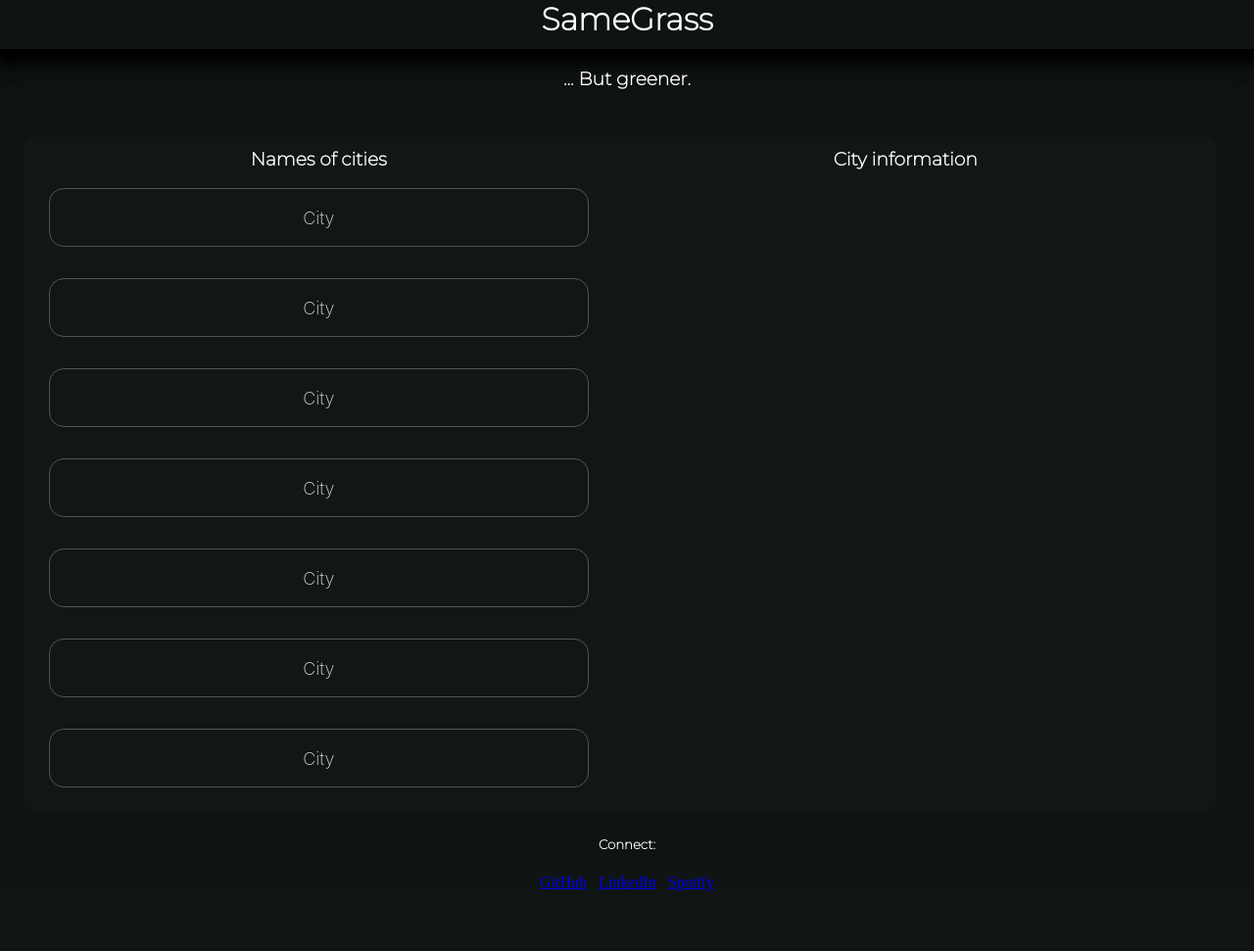
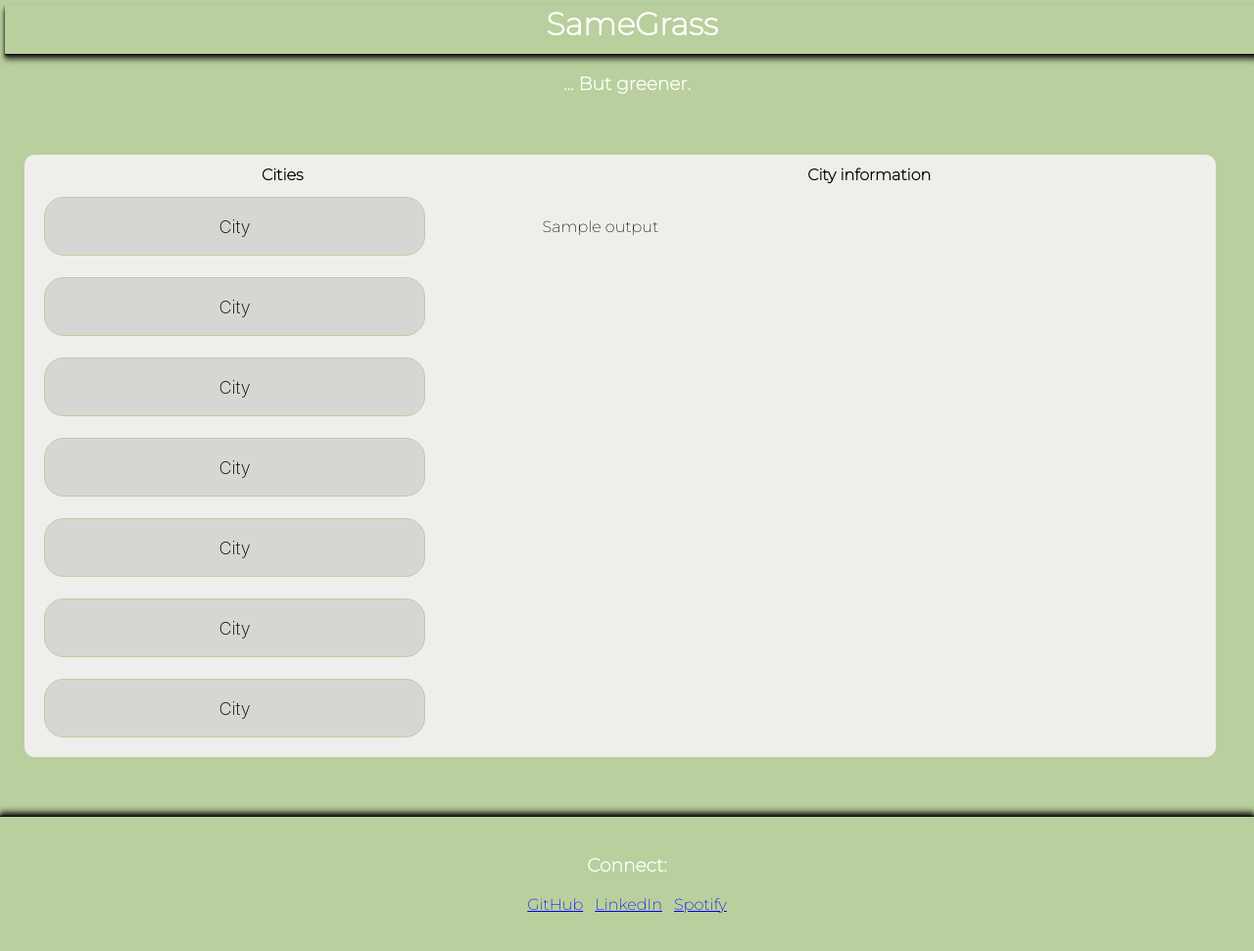
Before and after one commit to Xarlos89/SameGrass, a Flask app: template SameGrass/templates/index.html in a window 1280 px wide. Shown: the whole page at 98% size. Before the commit the page ends 910 px from the top, so only its background shows below. Run offline with Flask 2, Linux system fonts and the light colour scheme; the template is opened without the code that fills it: most values are stand-ins (such as "Sample title", 1, 10 or a date in 2020); parts of the project's set-up code (start-up, migrations or seed data) failed here and were passed over.

Commit message:
Style updates

```diff
--- /dev/null
+++ b/SameGrass/static/styles/button.css
@@ -0,0 +1,45 @@
+@import url('https://fonts.googleapis.com/css?family=Lato:100&display=swap');
+
+.button-1 {
+  appearance: none;
+  background-color: #d8d6d3;
+  border: .5px solid #b9cf9d;
+  border-radius: 20px;
+  box-sizing: border-box;
+  color: black;
+  cursor: pointer;
+  display: inline-block;
+  font-family: Roobert,-apple-system,BlinkMacSystemFont,"Segoe UI",Helvetica,Arial,sans-serif,"Apple Color Emoji","Segoe UI Emoji","Segoe UI Symbol";
+  font-size: 18px;
+  font-weight: 200;
+  line-height: normal;
+  margin: 0;
+  min-height: 60px;
+  min-width: 20px;
+  outline: none;
+  padding: 16px 24px;
+  text-align: center;
+  text-decoration: none;
+  transition: all 600ms cubic-bezier(.23, 1, 0.32, 1);
+  user-select: none;
+  -webkit-user-select: none;
+  touch-action: manipulation;
+  width: 80%;
+  will-change: transform;
+}
+
+.button-1:disabled {
+  pointer-events: none;
+}
+
+.button-1:hover {
+  color: rgb(255, 255, 255);
+  background-color: #8D8741;
+  box-shadow: rgba(0, 0, 0, 0.75) 0 8px 15px;
+  transform: translateY(-2px);
+}
+
+.button-1:active {
+  box-shadow: none;
+  transform: translateY(0);
+}
--- /dev/null
+++ b/SameGrass/static/styles/table.css
@@ -0,0 +1,21 @@
+@import url('https://fonts.googleapis.com/css?family=Lato:100&display=swap');
+
+table {
+  text-align: center;
+  padding: 8px;
+  margin: 25px;
+
+  background-color: #f0eeeb;
+  border-radius: 10px;
+  color: black;
+  font-family: 'Montserrat', sans-serif;
+
+}
+
+td {
+  height: 30px;
+  padding: 10px;
+  text-align: left;
+
+/*   border-bottom: 1px solid rgb(71, 71, 71); */
+}
--- a/SameGrass/static/styles/theme.css
+++ b/SameGrass/static/styles/theme.css
@@ -1,6 +1,15 @@
+@import url('https://fonts.googleapis.com/css?family=Lato:100&display=swap');
+
+html {
+    height: 100%;
+    margin: auto;
+    width: 100%;
+    overflow: scroll;
+}
+
 body{
   text-align: center;
-  background-color:#0f1413;
+  background-color:#b9cf9d;
   border: 0px;
   border-top: 0px;
   margin:0px
@@ -10,36 +19,52 @@ h1{
   color:#ffffff;
   font-family: 'Montserrat', serif;
 }
+.h1 {
+  text-align: center;
+  width: 100%;
+  border: 0px;
+  border-top: 0px;
+  margin:5px;
+  height: 50px;
+  box-shadow:
+  0 1px 1px hsl(0deg 0% 0% / 0.5),
+  0 2px 2px hsl(0deg 0% 0% / 0.5),
+  0 4px 4px hsl(0deg 0% 0% / 0.5),
+  0 6px 6px hsl(0deg 0% 0% / 0.5)
+  ;
+}
+
 h3{
   color:#ffffff;
   font-family: 'Montserrat', serif;
 }
+
+h5{
+  color:#ffffff;
+  font-family: 'Montserrat', serif;
+}
+
 p{
   color:#ffffff;
   font-family: 'Montserrat', serif;
 }
-h5{
+
+.footer {
+  left: 0;
+  bottom: 5;
+  width: 100%;
+  background-color: transparent;
+  color: black;
+  text-align: center;
   color:#ffffff;
-  font-family: 'Montserrat', sans-serif;
+  font-family: 'Montserrat', serif;
+  box-shadow:
+  0 -1px 0px hsl(0deg 0% 0% / 0.5),
+  0 -2px 2px hsl(0deg 0% 0% / 0.5),
+  0 -4px 4px hsl(0deg 0% 0% / 0.5),
+  0 -6px 6px hsl(0deg 0% 0% / 0.5)
 }
 
-table {
-  text-align: center;
-  padding: 8px;
-  margin: 25px;
-
-  background-color: #111716;
-  border-radius: 10px;
-  color: white;
-  font-family: 'Montserrat', sans-serif;
-
-}
-td {
-  height: 30px;
-  padding: 15px;
-  text-align: left;
-  /* border-bottom: 1px solid rgb(71, 71, 71); */
-}
 
 .Navbar{
   text-align: center;
@@ -48,115 +73,3 @@ td {
   margin:0px;
   height: 340pxpx;
 }
-
-.h1 {
-  text-align: center;
-  border: 0px;
-  border-top: 0px;
-  margin:0px;
-  height: 50px;
-  box-shadow:
-  0 1px 1px hsl(0deg 0% 0% / 0.5),
-  0 2px 2px hsl(0deg 0% 0% / 0.5),
-  0 4px 4px hsl(0deg 0% 0% / 0.5),
-  0 6px 6px hsl(0deg 0% 0% / 0.5),
-  0 8px 8px hsl(0deg 0% 0% / 0.5),
-  0 11px 11px hsl(0deg 0% 0% / 0.5),
-  0 14px 14px hsl(0deg 0% 0% / 0.5),
-  0 16px 16px hsl(0deg 0% 0% / 0.5),
-  0 32px 32px hsl(0deg 0% 0% / 0.1)
-  ;
-}
-
-
-.button-1 {
-  appearance: none;
-  background-color: transparent;
-  border: 1px solid #545454;
-  border-radius: 15px;
-  box-sizing: border-box;
-  color: #d9d9d9;
-  cursor: pointer;
-  display: inline-block;
-  font-family: Roobert,-apple-system,BlinkMacSystemFont,"Segoe UI",Helvetica,Arial,sans-serif,"Apple Color Emoji","Segoe UI Emoji","Segoe UI Symbol";
-  font-size: 18px;
-  font-weight: 200;
-  line-height: normal;
-  margin: 0;
-  min-height: 60px;
-  min-width: 30px;
-  outline: none;
-  padding: 16px 24px;
-  text-align: center;
-  text-decoration: none;
-  transition: all 300ms cubic-bezier(.23, 1, 0.32, 1);
-  user-select: none;
-  -webkit-user-select: none;
-  touch-action: manipulation;
-  width: 100%;
-  will-change: transform;
-}
-
-.button-1:disabled {
-  pointer-events: none;
-}
-
-.button-1:hover {
-  color: rgb(255, 255, 255);
-  background-color: #000000;
-  box-shadow: rgba(0, 0, 0, 0.25) 0 8px 15px;
-  transform: translateY(-2px);
-}
-
-.button-1:active {
-  box-shadow: none;
-  transform: translateY(0);
-}
-
-
-@import url('https://fonts.googleapis.com/css?family=Lato:100&display=swap');
-
-
-
-.container {
-  width: 800px;
-  height: 400px;
-  position: absolute;
-  left: 50%;
-  top: 50%;
-  transform: translate(-50%, -50%);
-  display: flex;
-  justify-content: center;
-  align-items: center;
-}
-
-.center {
-  width: 180px;
-  height: 60px;
-  position: absolute;
-}
-
-.btn {
-  width: 180px;
-  height: 60px;
-  cursor: pointer;
-  background: transparent;
-  border: 1px solid #91C9FF;
-  outline: none;
-  transition: 1s ease-in-out;
-}
-
-
-
-.btn:hover {
-  transition: 1s ease-in-out;
-  background: #383838;
-}
-
-
-
-.btn span {
-  color: white;
-  font-size: 18px;
-  font-weight: 100;
-}
--- a/SameGrass/templates/index.html
+++ b/SameGrass/templates/index.html
@@ -1,9 +1,12 @@
 <!DOCTYPE html>
-<html lang="en" dir="ltr">
+<html class="html" clang="en" dir="ltr">
+
 <head>
 	<meta charset="utf-8" name="viewport" content="width=device-width, initial-scale=1.0">
 	<title>SameGrass</title>
 		<link rel= "stylesheet" type= "text/css" href= "{{ url_for('static',filename='styles/theme.css') }}">
+		<link rel= "stylesheet" type= "text/css" href= "{{ url_for('static',filename='styles/table.css') }}">
+		<link rel= "stylesheet" type= "text/css" href= "{{ url_for('static',filename='styles/button.css') }}">
 		<link href="https://fonts.googleapis.com/css2?family=Montserrat:wght@200&display=swap" rel="stylesheet">
 </head>
 
@@ -11,17 +14,16 @@
 
 <body>
   <h1 class="h1">SameGrass</h1>
-		<h3>... But greener.
-			<br>
+	<h3 class="h3">... But greener.</h3>
 		<br>
 		<div>
 			<table style="width:95%">
 				<tr>
-						<th>Names of cities</th>
+					<th>Cities</th>
 					<th>City information</th>
 				</tr>
 				<tr>
-						<td><button class="button-1" role="button">City</button></td>
+					<td><button class="button-1" role="button">City</button></td><td>{{output}}</td>
 				</tr>
 				<tr>
 					<td><button class="button-1"  role="button">City</button></td>
@@ -41,25 +43,23 @@
 				<tr>
 					<td><button class="button-1"  role="button">City</button></td>
 				</tr>
-
 			</table>
 		</div>
-			<div></div>
-			<div></div>
+		<br>
+		<br>
+</body>
 
-
-
-		  <h5>Connect:</h5>
-			<thead>
-			  <div class="Navbar">
+<footer>
+	<div class="footer">
+		<br>
+			<h3>Connect:</h3>
 			<th>&nbsp<a href="https://github.com/Xarlos89/SameGrass">GitHub</a>&nbsp</th>
 			<th>&nbsp<a href="https://www.linkedin.com/in/adamartizada/">LinkedIn</a>&nbsp</th>
-				<th>&nbsp<a href="http://open.spotify.com/user/Xarlos">Spotify</a>&nbsp</th>
+			<th>&nbsp<a href="http://open.spotify.com/user/121012103">Spotify</a>&nbsp</th>
+		<br>
+		<br>
+		<br>
 	</div>
-			</thead>
-		</h3>
-  </body>
-
-
+</footer>
 
 </html>
--- a/SameGrass/views.py
+++ b/SameGrass/views.py
@@ -1,11 +1,12 @@
 from flask import Blueprint, render_template, request
-from Functions import *
 
 views = Blueprint(__name__,"views")
 
 @views.route("/")
 def home():
-    return render_template("index.html", name="Xarlos")
+    return render_template("index.html")
+
+
 
 
 # @views.route("/getdata")
```
Also changed, not shown: SameGrass/Functions.py (+5 -2 lines). Lines whose indentation alone changed are shown as unchanged.
